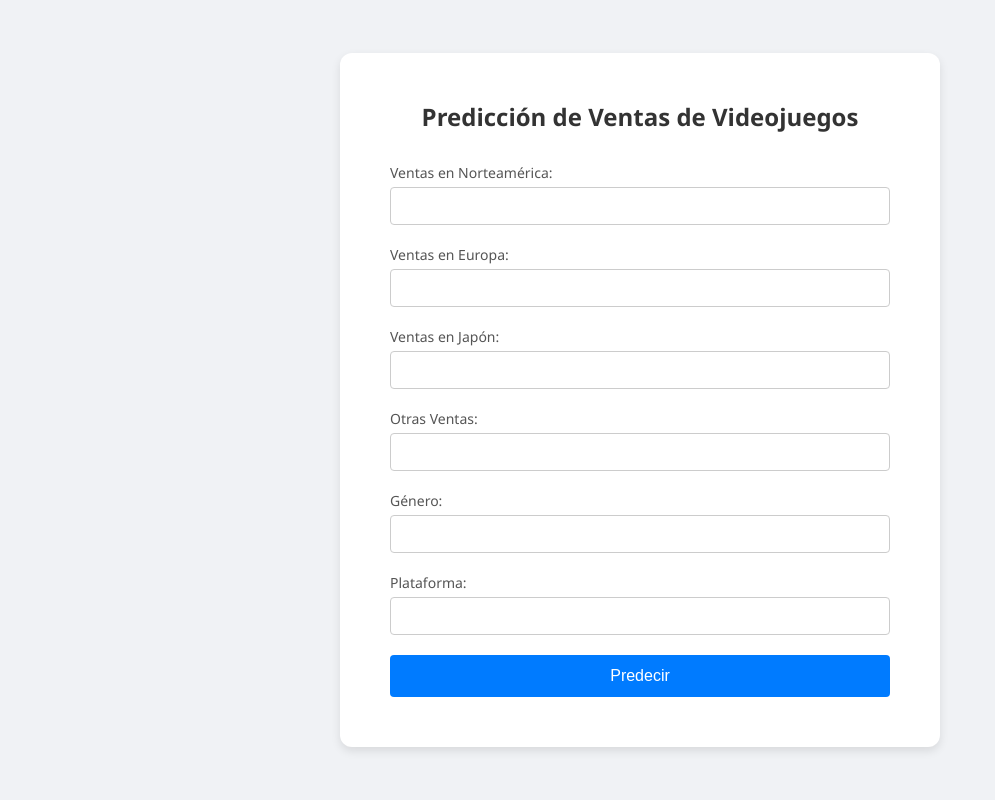
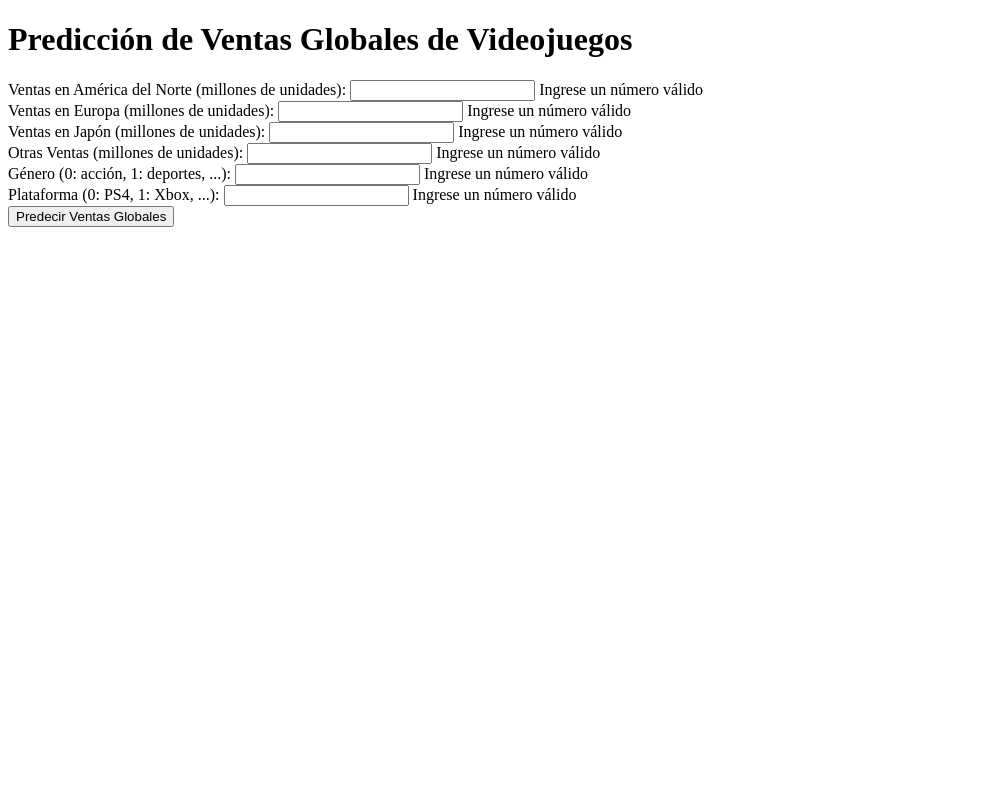
Before and after one commit to MiguelLher/flask2, a Flask app: template templates/formulario.html in a window 1280 px wide. Shown: the whole page, without its empty margins (0-995 px from the left). Run offline with Flask 3, Linux system fonts and the light colour scheme; the template is opened without the code that fills it, so the values that code supplies are empty; parts of the project's set-up code (start-up, migrations or seed data) failed here and were passed over.

Commit message:
videojuegos

```diff
--- a/app.py
+++ b/app.py
@@ -1,42 +1,39 @@
-from flask import Flask, request, jsonify
+from flask import Flask, request, render_template, jsonify
 import joblib
+import pandas as pd
 import numpy as np
-import pandas as pd
-from sklearn.preprocessing import MinMaxScaler
 
 app = Flask(__name__)
 
-# Cargar el modelo
-model_nn = joblib.load('modeloRF.pkl')
+# Cargar el modelo entrenado
+model = joblib.load('modeloRF.pkl')
 
-# Definir MinMaxScaler (asegúrate de usar el mismo escalador que usaste durante el entrenamiento)
-scaler = MinMaxScaler()
+@app.route('/')
+def home():
+    return render_template('formulario.html')
 
 @app.route('/predict', methods=['POST'])
 def predict():
     try:
-        # Obtener los datos del formulario
-        na_sales = float(request.form['na_sales'])
-        eu_sales = float(request.form['eu_sales'])
-        jp_sales = float(request.form['jp_sales'])
-        other_sales = float(request.form['other_sales'])
-        genre = float(request.form['genre'])
-        platform = float(request.form['platform'])
+        # Obtener los datos enviados en el request
+        NA_Sales = float(request.form['NA_Sales'])
+        EU_Sales = float(request.form['EU_Sales'])
+        JP_Sales = float(request.form['JP_Sales'])
+        Other_Sales = float(request.form['Other_Sales'])
+        Genre = float(request.form['Genre'])
+        Platform = float(request.form['Platform'])
 
-        # Crear el DataFrame con los datos de entrada
-        input_data = pd.DataFrame([[na_sales, eu_sales, jp_sales, other_sales, genre, platform]],
-                                  columns=['NA_Sales', 'EU_Sales', 'JP_Sales', 'Other_Sales', 'Genre', 'Platform'])
+        # Crear un DataFrame con los datos
+        data_df = pd.DataFrame([[NA_Sales, EU_Sales, JP_Sales, Other_Sales, Genre, Platform]],
+                               columns=['NA_Sales', 'EU_Sales', 'JP_Sales', 'Other_Sales', 'Genre', 'Platform'])
 
-        # Escalar los datos de entrada
-        input_data_scaled = scaler.transform(input_data)
+        # Realizar predicciones
+        prediction = model.predict(data_df)
 
-        # Realizar la predicción
-        prediccion = model_nn.predict(input_data_scaled)
-        prediccion = prediccion[0]  # Obtener el primer (y único) valor de la predicción
-
-        return jsonify(prediccion=prediccion)
+        # Devolver las predicciones como respuesta JSON
+        return jsonify({'ventas_globales': np.exp(prediction[0])})  # np.exp para revertir la transformación logarítmica si aplica
     except Exception as e:
-        return jsonify(error=str(e))
+        return jsonify({'error': str(e)}), 400
 
 if __name__ == '__main__':
     app.run(debug=True)
--- a/templates/formulario.html
+++ b/templates/formulario.html
@@ -3,105 +3,53 @@
 <head>
     <meta charset="UTF-8">
     <meta name="viewport" content="width=device-width, initial-scale=1.0">
-    <title>Predicción de Ventas de Videojuegos</title>
+    <title>Predicción de Ventas Globales de Videojuegos</title>
     <style>
-        body {
-            font-family: 'Segoe UI', Tahoma, Geneva, Verdana, sans-serif;
-            background-color: #f0f2f5;
-            margin: 0;
-            padding: 0;
-            display: flex;
-            justify-content: center;
-            align-items: center;
-            height: 100vh;
-        }
-        .container {
-            background-color: #fff;
-            padding: 30px 50px;
-            border-radius: 12px;
-            box-shadow: 0 4px 10px rgba(0, 0, 0, 0.1);
-            max-width: 500px;
-            width: 100%;
-            animation: fadeIn 1s ease-in-out;
-        }
-        @keyframes fadeIn {
-            from { opacity: 0; }
-            to { opacity: 1; }
-        }
-        h1 {
-            text-align: center;
-            color: #333;
-            margin-bottom: 30px;
-            font-size: 24px;
-        }
-        label {
-            font-size: 14px;
-            color: #555;
-            display: block;
-            margin-bottom: 5px;
-        }
-        input[type="text"] {
-            width: 100%;
-            padding: 10px;
-            margin-bottom: 20px;
-            border: 1px solid #ccc;
-            border-radius: 4px;
-            font-size: 14px;
-            box-sizing: border-box;
-        }
-        input[type="submit"] {
-            width: 100%;
-            padding: 12px;
-            background-color: #007bff;
-            color: white;
-            border: none;
-            border-radius: 4px;
-            font-size: 16px;
-            cursor: pointer;
-            transition: background-color 0.3s;
-        }
-        input[type="submit"]:hover {
-            background-color: #0056b3;
-        }
-        #resultado {
-            text-align: center;
-            margin-top: 20px;
-            font-size: 16px;
-            color: #333;
-        }
-        .error {
-            border-color: red;
-        }
-        .error-message {
-            color: red;
-            font-size: 12px;
-            display: none;
-        }
+        /* Estilos CSS como los que proporcionaste anteriormente */
+        /* ... */
     </style>
     <script>
         function predecirVentas(event) {
             event.preventDefault();
-            const na_sales = document.getElementById('na_sales');
-            const eu_sales = document.getElementById('eu_sales');
-            const jp_sales = document.getElementById('jp_sales');
-            const other_sales = document.getElementById('other_sales');
-            const genre = document.getElementById('genre');
-            const platform = document.getElementById('platform');
+            const NA_Sales = document.getElementById('NA_Sales');
+            const EU_Sales = document.getElementById('EU_Sales');
+            const JP_Sales = document.getElementById('JP_Sales');
+            const Other_Sales = document.getElementById('Other_Sales');
+            const Genre = document.getElementById('Genre');
+            const Platform = document.getElementById('Platform');
             const resultado = document.getElementById('resultado');
+
+            let isValid = true;
+            const inputs = [NA_Sales, EU_Sales, JP_Sales, Other_Sales, Genre, Platform];
+            inputs.forEach(input => {
+                if (isNaN(input.value)) {
+                    input.classList.add('error');
+                    input.nextElementSibling.style.display = 'block';
+                    isValid = false;
+                } else {
+                    input.classList.remove('error');
+                    input.nextElementSibling.style.display = 'none';
+                }
+            });
+
+            if (!isValid) {
+                resultado.innerText = 'Por favor, completa todos los campos correctamente.';
+                return;
+            }
 
             fetch('/predict', {
                 method: 'POST',
                 headers: {
                     'Content-Type': 'application/x-www-form-urlencoded',
                 },
-                body: `na_sales=${na_sales.value}&eu_sales=${eu_sales.value}&jp_sales=${jp_sales.value}&other_sales=${other_sales.value}&genre=${genre.value}&platform=${platform.value}`,
+                body: `NA_Sales=${NA_Sales.value}&EU_Sales=${EU_Sales.value}&JP_Sales=${JP_Sales.value}&Other_Sales=${Other_Sales.value}&Genre=${Genre.value}&Platform=${Platform.value}`,
             })
             .then(response => response.json())
             .then(data => {
                 if (data.error) {
                     resultado.innerText = 'Error: ' + data.error;
                 } else {
-                    resultado.innerText = 'Predicción de Ventas Globales: ' + data.prediccion;
+                    resultado.innerText = 'Predicción de Ventas Globales: ' + data.ventas_globales.toFixed(2) + ' millones de unidades';
                 }
             })
             .catch(error => {
@@ -113,35 +61,41 @@
 </head>
 <body>
     <div class="container">
-        <h1>Predicción de Ventas de Videojuegos</h1>
+        <h1>Predicción de Ventas Globales de Videojuegos</h1>
         <form id="formulario" onsubmit="predecirVentas(event)">
             <div>
-                <label for="na_sales">Ventas en Norteamérica:</label>
-                <input type="text" id="na_sales" name="na_sales" required>
+                <label for="NA_Sales">Ventas en América del Norte (millones de unidades):</label>
+                <input type="text" id="NA_Sales" name="NA_Sales">
+                <span class="error-message">Ingrese un número válido</span>
             </div>
             <div>
-                <label for="eu_sales">Ventas en Europa:</label>
-                <input type="text" id="eu_sales" name="eu_sales" required>
+                <label for="EU_Sales">Ventas en Europa (millones de unidades):</label>
+                <input type="text" id="EU_Sales" name="EU_Sales">
+                <span class="error-message">Ingrese un número válido</span>
             </div>
             <div>
-                <label for="jp_sales">Ventas en Japón:</label>
-                <input type="text" id="jp_sales" name="jp_sales" required>
+                <label for="JP_Sales">Ventas en Japón (millones de unidades):</label>
+                <input type="text" id="JP_Sales" name="JP_Sales">
+                <span class="error-message">Ingrese un número válido</span>
             </div>
             <div>
-                <label for="other_sales">Otras Ventas:</label>
-                <input type="text" id="other_sales" name="other_sales" required>
+                <label for="Other_Sales">Otras Ventas (millones de unidades):</label>
+                <input type="text" id="Other_Sales" name="Other_Sales">
+                <span class="error-message">Ingrese un número válido</span>
             </div>
             <div>
-                <label for="genre">Género:</label>
-                <input type="text" id="genre" name="genre" required>
+                <label for="Genre">Género (0: acción, 1: deportes, ...):</label>
+                <input type="text" id="Genre" name="Genre">
+                <span class="error-message">Ingrese un número válido</span>
             </div>
             <div>
-                <label for="platform">Plataforma:</label>
-                <input type="text" id="platform" name="platform" required>
+                <label for="Platform">Plataforma (0: PS4, 1: Xbox, ...):</label>
+                <input type="text" id="Platform" name="Platform">
+                <span class="error-message">Ingrese un número válido</span>
             </div>
-            <input type="submit" value="Predecir">
+            <input type="submit" value="Predecir Ventas Globales">
         </form>
-        <div id="resultado"></div>
+        <p id="resultado"></p>
     </div>
 </body>
 </html>
```
